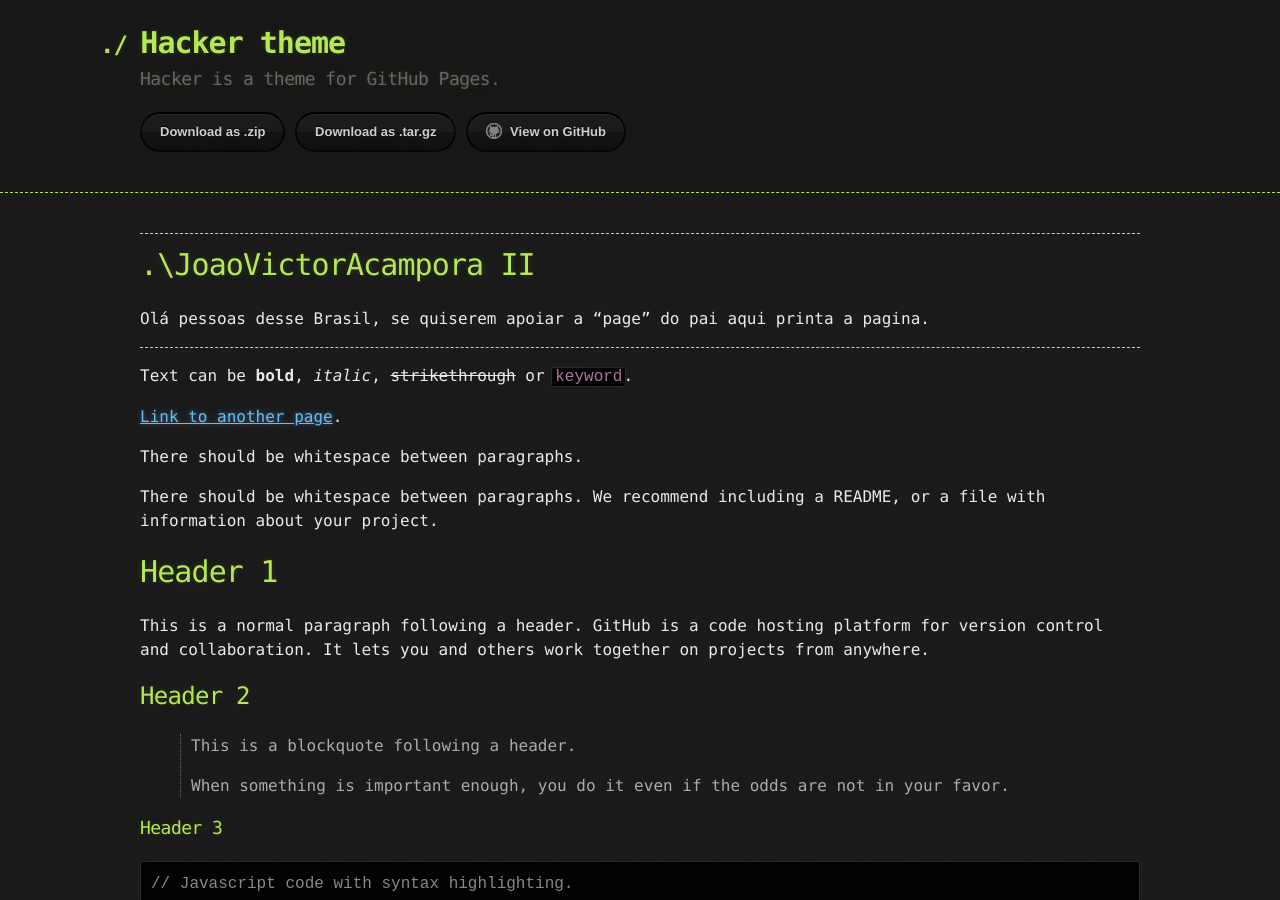
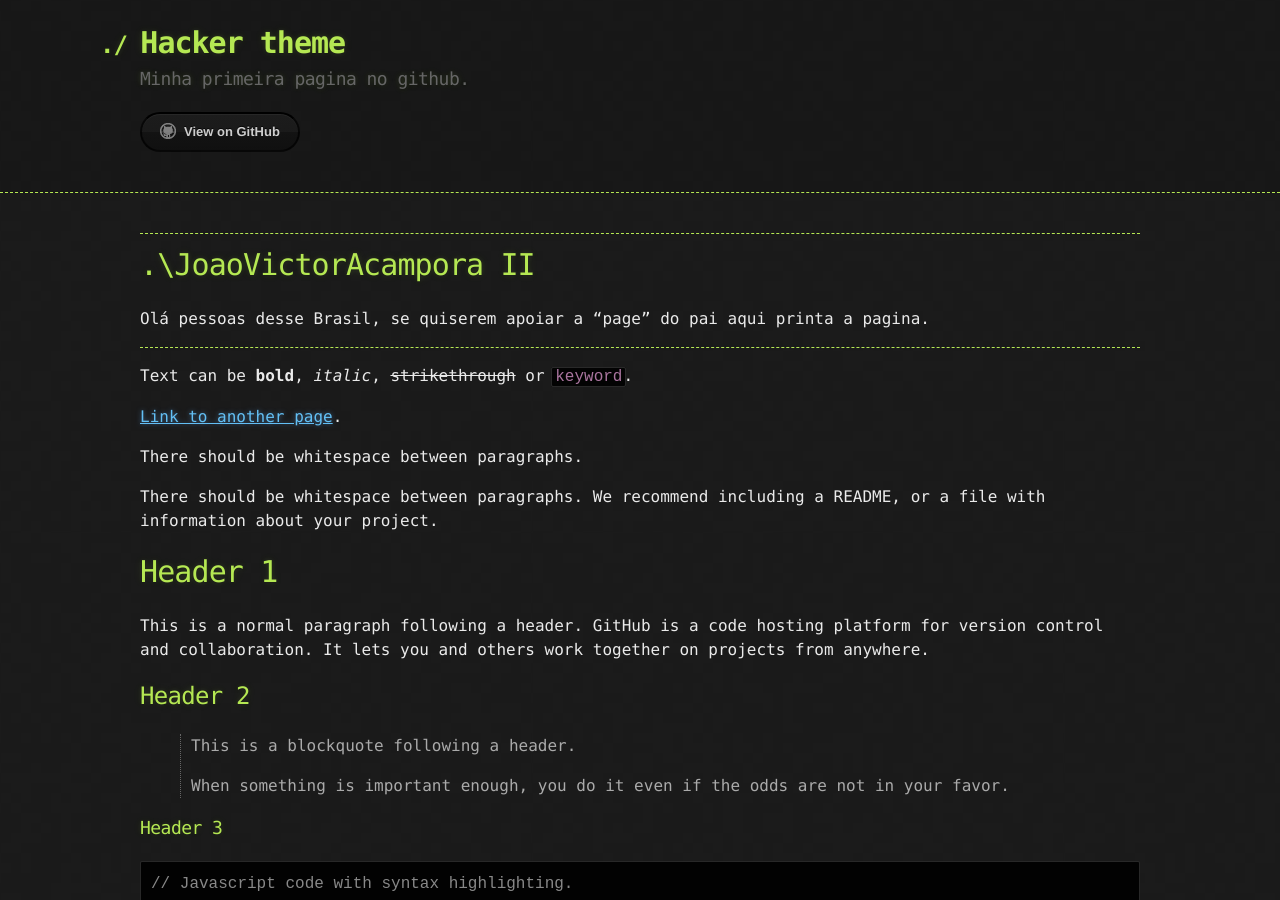
Before and after one commit to JoaoVictorAcampora/JoaoVictorAcampora.github.io, a Jekyll site: the page built from index.md, in a window 1280 px wide and 900 px high. Built offline with Jekyll 4.4.1, drawn with Linux system fonts in a browser that asks for light colours.

Commit message:
Update _config.yml

```diff
--- a/_config.yml
+++ b/_config.yml
@@ -1,5 +1,5 @@
 title: Hacker theme
-description: Hacker is a theme for GitHub Pages.
-show_downloads: true
+description: Minha primeira pagina no github.
+show_downloads: false
 google_analytics:
 theme: jekyll-theme-hacker
```
